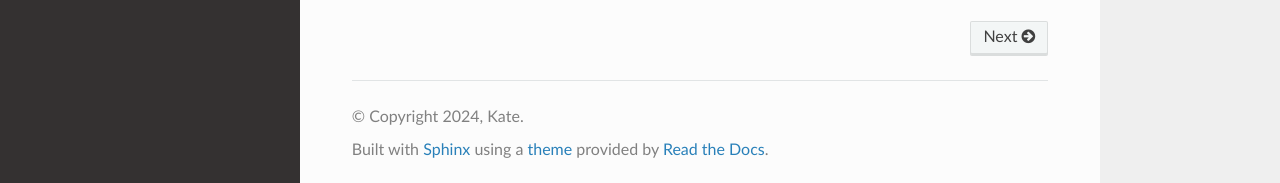
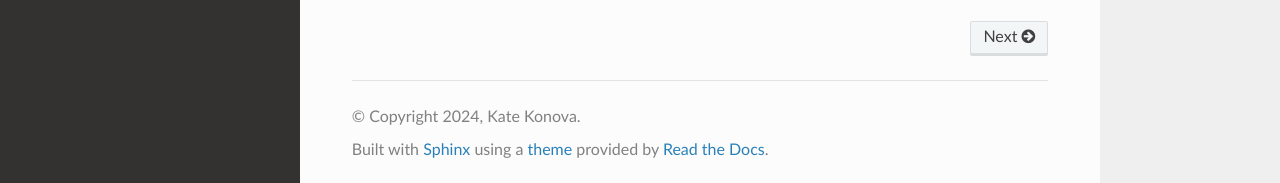
Before and after one commit to lemongoose228/MobileDogsReadTheDogs, a Sphinx documentation site: the page built from docs/source/index.rst, in a window 1280 px wide and 900 px high, scrolled down 829 px. Shown: the part 714-897 px from the top of the window. Built offline with Sphinx 7.4.7 and the Read the Docs theme 2.0.0, drawn with Linux system fonts in a browser that asks for light colours.

Commit message:
Update conf.py

```diff
--- a/docs/source/conf.py
+++ b/docs/source/conf.py
@@ -3,7 +3,7 @@
 # -- Project information
 
 project = 'MobileDogs'
-copyright = '2024, Kate'
+copyright = '2024, Kate Konova'
 author = 'Kate'
 
 release = '0.1'
```
